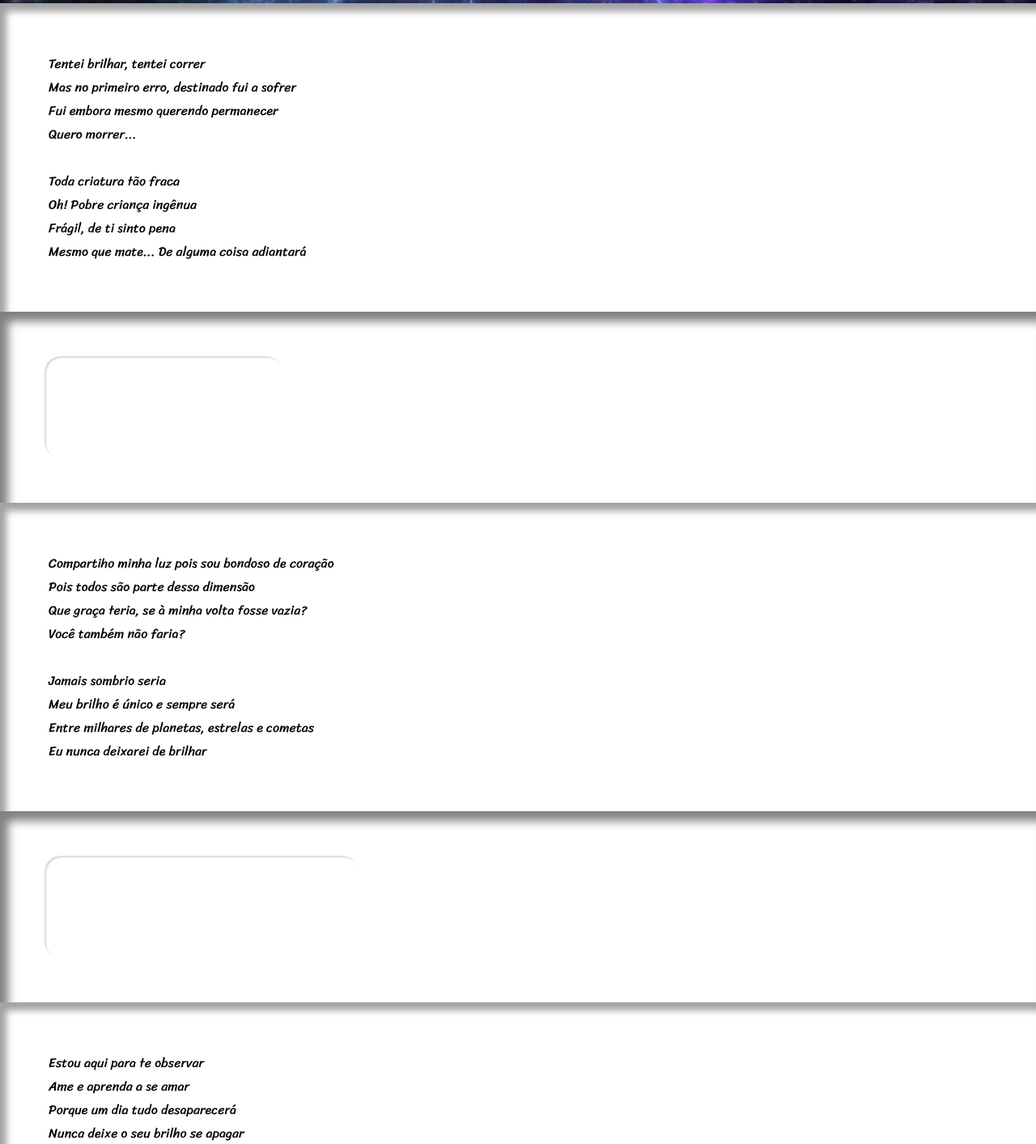
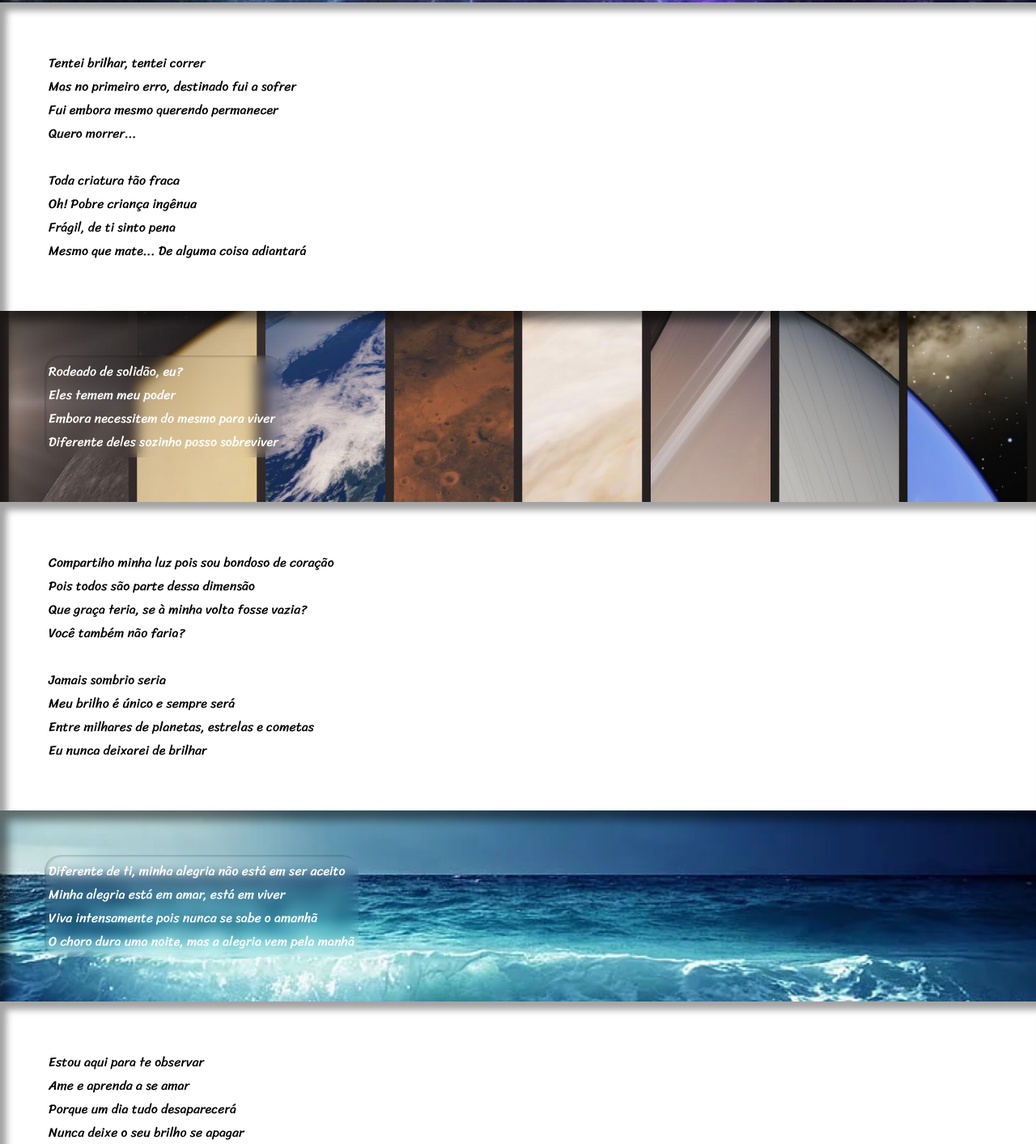
Before and after one commit to gabbzin/meu-repositorio, a plain HTML site: page treinos/index.html in a window 1280 px wide. Shown: the part 1387-2800 px from the top of the page at 81% size. Drawn offline with Linux system fonts and the light colour scheme.

Commit message:
Finalização no estilo

```diff
--- a/treinos/style.css
+++ b/treinos/style.css
@@ -64,7 +64,7 @@ a {
     -webkit-background-clip: text;
     text-align: center;
     font-family: var(--fonte2);
-    font-size: 4.5em;
+    font-size: 4.4em;
     animation: gradientText 5s linear infinite;
 }
 
@@ -102,6 +102,23 @@ p {
     background-attachment: fixed;
 }
 
+#img3 {
+    background-color: black;
+    background-image: url(imagens/sistema-solar.jpg);
+    background-position: center;
+    background-size: 100%;
+    background-attachment: scroll;
+    background-repeat: no-repeat;
+}
+
+#img4 {
+    background-color: black;
+    background-image: url(imagens/praia.webp);
+    background-position: center;
+    background-size: cover;
+    background-attachment: fixed;
+    background-repeat: no-repeat;
+}
 .box {
     display: inline-block;
     padding: 5px;
```
